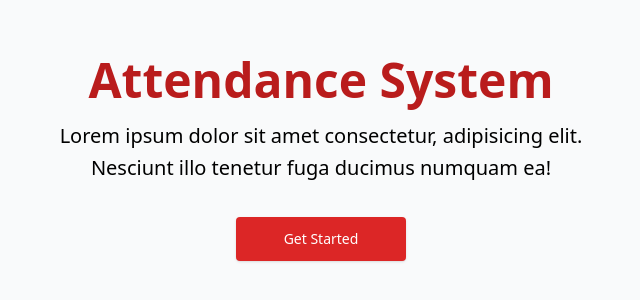
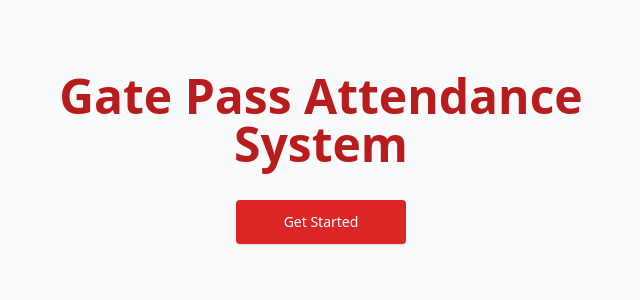
Before and after one commit to talhanoman/attendance-system, a React (Vite) app: page / in a window 1280 px wide. Shown: the part 242-542 px from the top of the page, without its empty margins (319-959 px from the left). Built offline with nearby package versions, Linux system fonts and the light colour scheme.

Commit message:
Project Completed

```diff
--- a/package.json
+++ b/package.json
@@ -13,7 +13,8 @@
     "firebase": "^9.14.0",
     "react": "^18.2.0",
     "react-dom": "^18.2.0",
-    "react-router-dom": "^6.4.3"
+    "react-router-dom": "^6.4.3",
+    "validator": "^13.7.0"
   },
   "devDependencies": {
     "@types/react": "^18.0.24",
--- a/src/api/firebase.js
+++ b/src/api/firebase.js
@@ -22,4 +22,4 @@ const app = initializeApp(firebaseConfig);
 // const analytics = getAnalytics(app);
 const db = getFirestore(app)
 
-export {db}
+export { db }
--- a/src/components/Login.jsx
+++ b/src/components/Login.jsx
@@ -1,5 +1,5 @@
 import { useState } from 'react'
-import { useNavigate } from 'react-router-dom';
+import { useNavigate, Link } from 'react-router-dom';
 import { ADMIN_KEY } from '../api';
 // Firebase
 import { db } from '../api/firebase'
@@ -61,7 +61,7 @@ export default function Login() {
     };
     return (
         <>
-            <Toast message={role === 'admin'? 'Welcome Admin' : `Your attendance has been Marked ${user[2]}`} display={toastDisplay} />
+            <Toast message={role === 'admin' ? 'Welcome Admin' : `Your attendance has been Marked ${user[2]}`} display={toastDisplay} />
             <div className="mx-auto max-w-screen-xl px-4 py-16 sm:px-6 lg:px-8">
                 <div className="mx-auto max-w-lg">
                     <h1 className="text-center text-2xl font-bold text-red-700 sm:text-3xl">
@@ -78,6 +78,10 @@ export default function Login() {
 
                     </div>
                 </div>
+                <p className="text-center text-sm text-gray-500">
+                    Create Account?
+                    <Link className="underline" to='/signup'>Sign Up</Link>
+                </p>
             </div>
         </>
     )
--- a/src/components/Welcome.jsx
+++ b/src/components/Welcome.jsx
@@ -8,15 +8,9 @@ export default function Welcome() {
                 <div className="mx-auto max-w-xl text-center">
                     <h1 className="text-3xl font-extrabold sm:text-5xl">
                         <strong className="font-extrabold text-red-700 sm:block">
-                            Attendance System
+                            Gate Pass Attendance System
                         </strong>
                     </h1>
-
-                    <p className="mt-4 sm:text-xl sm:leading-relaxed">
-                        Lorem ipsum dolor sit amet consectetur, adipisicing elit. Nesciunt illo
-                        tenetur fuga ducimus numquam ea!
-                    </p>
-
                     <div className="mt-8 flex flex-wrap justify-center gap-4">
                         <Link
                             className="block w-full rounded bg-red-600 px-12 py-3 text-sm font-medium text-white shadow hover:bg-red-700 focus:outline-none focus:ring active:bg-red-500 sm:w-auto"
@@ -24,7 +18,6 @@ export default function Welcome() {
                         >
                             Get Started
                         </Link>
-
                     </div>
                 </div>
             </div>
```
Also changed, not shown: 1 other file (tests, documents, lock files or other folders).
